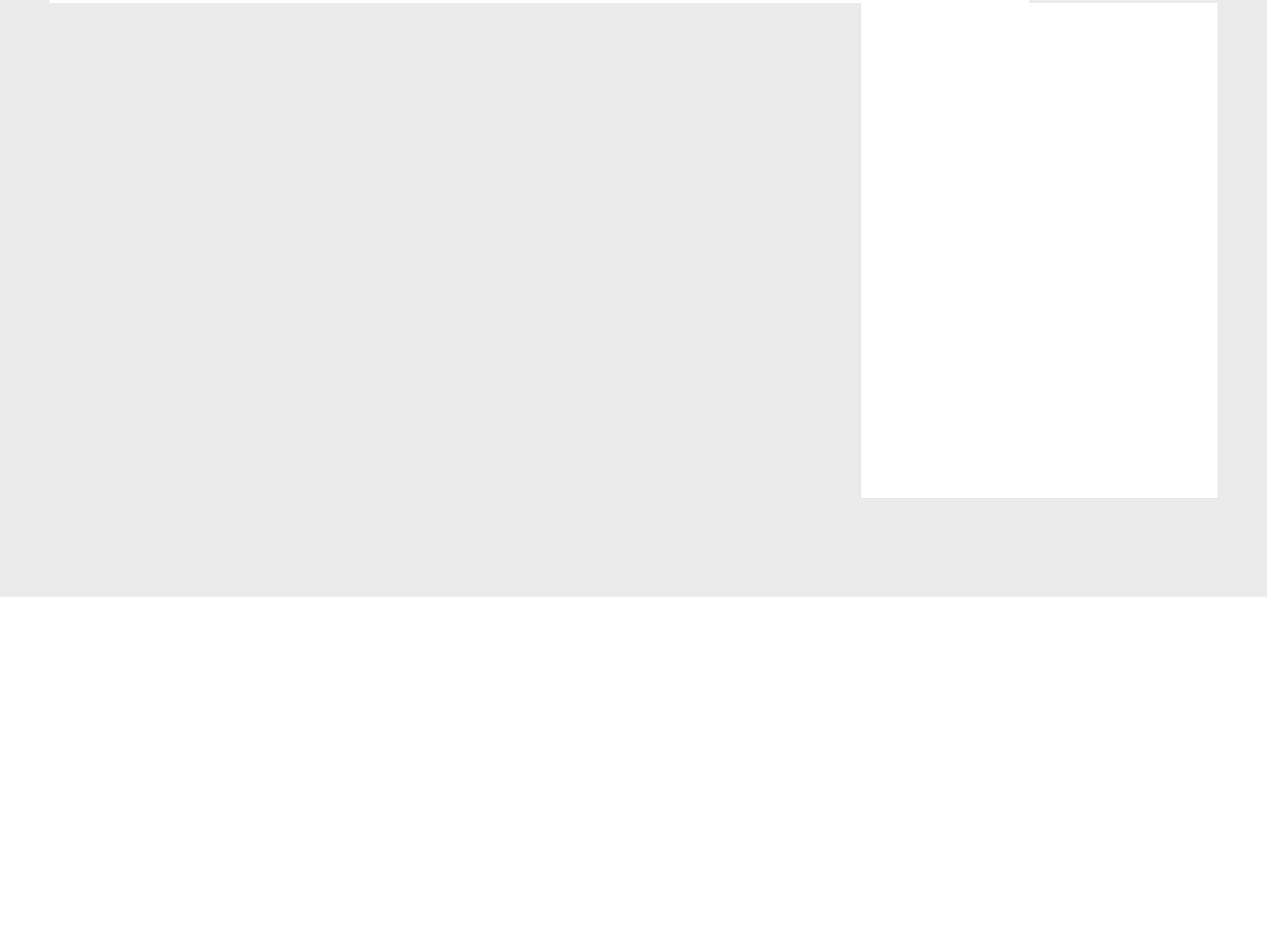
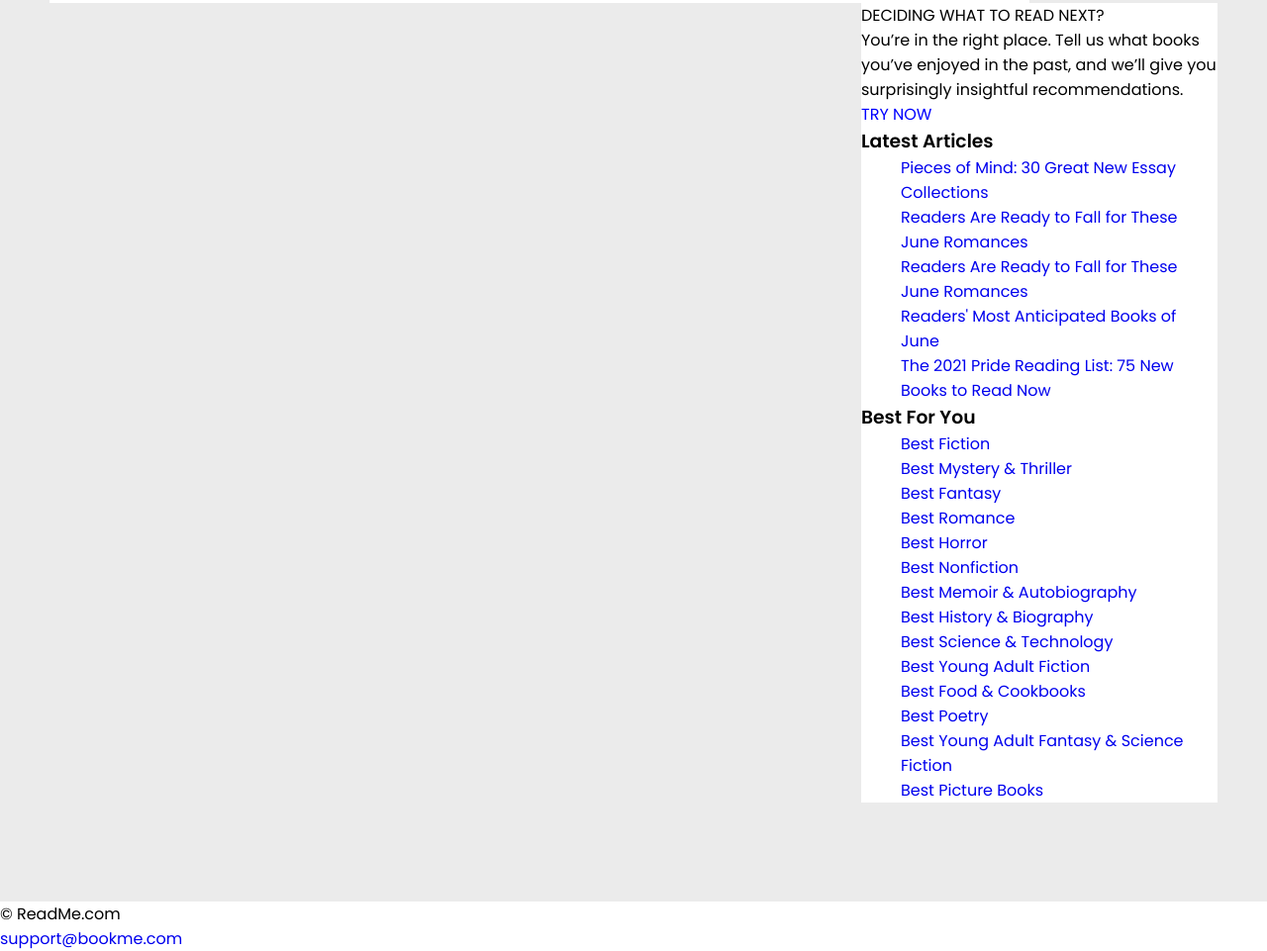
Before and after one commit to ShardulTiurwadkar/readme, a plain HTML site: page index.html in a window 1280 px wide. Shown: the part 1738-2699 px from the top of the page at 99% size. Before the commit the page ends 2341 px from the top, so only its background shows below. Drawn offline with Linux system fonts and the light colour scheme.

Commit message:
Update index.html

```diff
--- a/index.html
+++ b/index.html
@@ -117,7 +117,99 @@
 
 			</div>
 
-				<div class="sidebar"></div>
+				<div class="sidebar">
+
+					<div id="myreccomendations">
+						<div id="rec-title">DECIDING WHAT TO READ NEXT?</div>
+						<div id="rec-info">You’re in the right place. Tell us what books you’ve enjoyed in the past, and we’ll give you surprisingly insightful recommendations.</div>
+						<div id="rec-button">
+							<a href="#" style="text-decoration: none; color: blue;">TRY NOW</a>
+						</div>
+
+					</div>
+
+
+
+					<!-- <form method="post" action="#">
+						<input type="text" name="search">
+						<input type="submit" value="Search">
+					</form>	 -->
+
+					<section>
+						<h3>Latest Articles</h3>
+						<ul>
+							<li>
+								<a href="https://www.goodreads.com/blog/show/2068-pieces-of-mind-30-great-new-essay-collections?int=Soapbox_Signed_Out_2021_Jun&int_sub=Blog_2068" target="_blank">Pieces of Mind: 30 Great New Essay Collections</a>
+							</li>
+							<li>
+								<a href="https://www.goodreads.com/blog/show/2088-readers-are-ready-to-fall-for-these-june-romances?content_type=all" target="_blank">Readers Are Ready to Fall for These June Romances</a>
+							</li>
+							<li>
+								<a href="https://www.goodreads.com/blog/show/2088-readers-are-ready-to-fall-for-these-june-romances?content_type=all" target="_blank">Readers Are Ready to Fall for These June Romances</a>
+							</li>
+							<li>
+								<a href="https://www.goodreads.com/blog/show/2080-readers-most-anticipated-books-of-june?content_type=all" target="_blank">Readers' Most Anticipated Books of June</a>
+							</li>
+							<li>
+								<a href="file:///E:/WEB%20DEVELOPEMENT/Day%2013/index.html#" target="_blank">The 2021 Pride Reading List: 75 New Books to Read Now</a>
+							</li>
+
+						</ul>
+					</section>
+
+
+
+
+					<section>
+						<h3>Best For You</h3>
+						<ul>
+							<li>
+								<a href="https://www.goodreads.com/choiceawards/best-fiction-books-2020" target="_blank">Best Fiction</a>
+							</li>
+							<li>
+								<a href="https://www.goodreads.com/choiceawards/best-mystery-thriller-books-2020" target="_blank">Best Mystery & Thriller</a>
+							</li>
+							<li>
+								<a href="https://www.goodreads.com/choiceawards/best-fantasy-books-2020" target="_blank">Best Fantasy</a>
+							</li>
+							<li>
+								<a href="https://www.goodreads.com/choiceawards/best-romance-books-2020" target="_blank">Best Romance</a>
+							</li>
+							<li>
+								<a href="https://www.goodreads.com/choiceawards/best-horror-books-2020" target="_blank">Best Horror</a>
+							</li>
+							<li>
+								<a href="https://www.goodreads.com/choiceawards/best-nonfiction-books-2020" target="_blank">Best Nonfiction</a>
+							</li>
+							<li>
+								<a href="https://www.goodreads.com/choiceawards/best-memoir-autobiography-books-2020" target="_blank">Best Memoir & Autobiography</a>
+							</li>
+							<li>
+								<a href="https://www.goodreads.com/choiceawards/best-history-biography-books-2020" target="_blank">Best History & Biography</a>
+							</li>
+							<li>
+								<a href="https://www.goodreads.com/choiceawards/best-science-technology-books-2020" target="_blank">Best Science & Technology</a>
+							</li>
+							<li>
+								<a href="https://www.goodreads.com/choiceawards/best-young-adult-fiction-books-2020" target="_blank">Best Young Adult Fiction</a>
+							</li>
+							<li>
+								<a href="https://www.goodreads.com/choiceawards/best-food-cookbooks-2020" target="_blank">Best Food & Cookbooks</a>
+							</li>
+							<li>
+								<a href="https://www.goodreads.com/choiceawards/best-poetry-books-2020" target="_blank">Best Poetry</a>
+							</li>
+							<li>
+								<a href="https://www.goodreads.com/choiceawards/best-young-adult-fantasy-books-2020" target="_blank">Best Young Adult Fantasy & Science Fiction</a>
+							</li>
+							<li>
+								<a href="https://www.goodreads.com/choiceawards/best-picture-books-2020" target="_blank">Best Picture Books</a>
+							</li>
+
+						</ul>
+					</section>
+
+				</div>
 				<div class="clearfix"></div>
 			</div>
 
@@ -126,7 +218,13 @@
 
 
 		</div>
+		<footer>
+			<div class="copyright">&copy; ReadMe.com</div>
+			<div class="contact">
+				<a href="mailto:techfosha@gmail.com">support@bookme.com</a>
+			</div>
 
+		</footer>
 
 	</div>
 </body>
```
